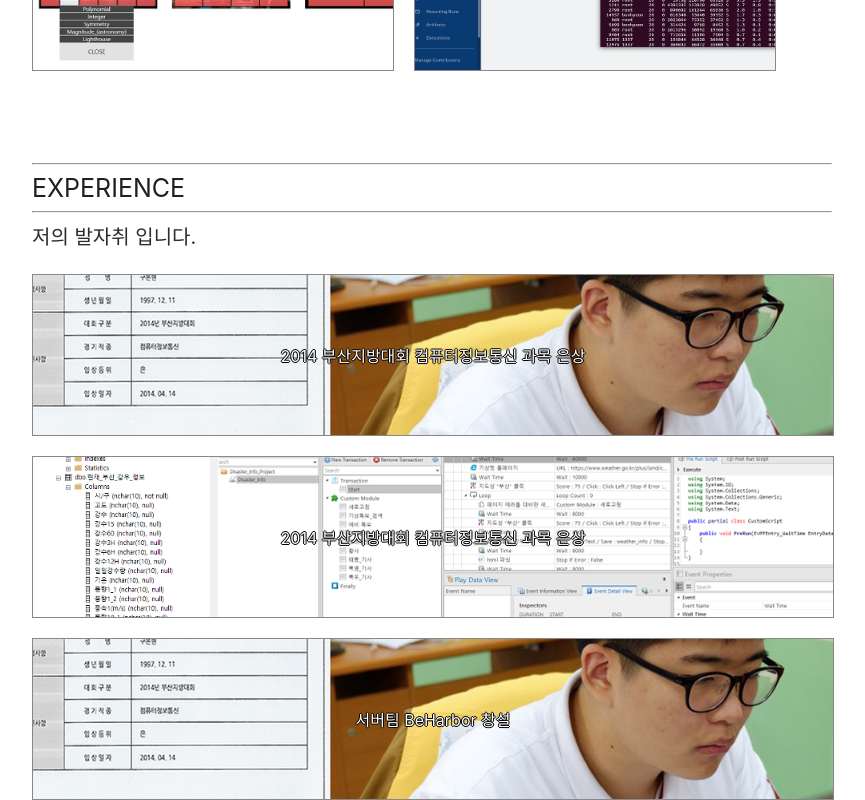
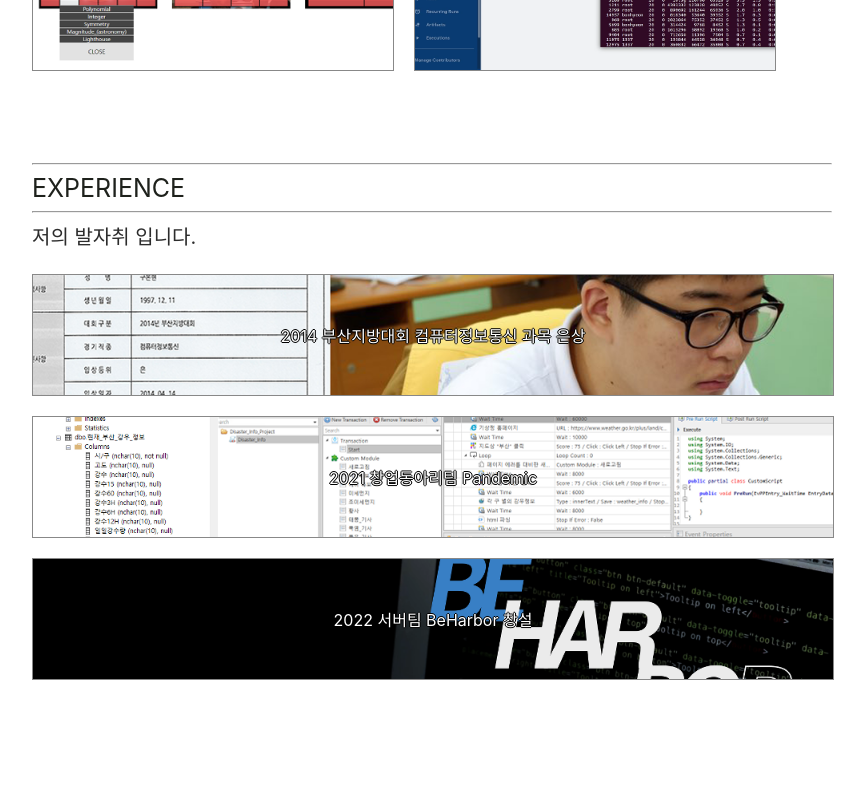
Before and after one commit to BonhyeonGu/Portfolio, a React (Create React App) app: page / in a window 1280 px wide. Shown: the part 1323-2123 px from the top of the page, without its empty margins (338-1203 px from the left). After the commit the page ends 2003 px from the top, so only its background shows below. Built offline with nearby package versions, Linux system fonts and the light colour scheme.

Commit message:
경험 내용 완료

```diff
--- a/src/component/CExper.js
+++ b/src/component/CExper.js
@@ -34,7 +34,8 @@ export default function CExper() {
                 )}
                 {hover == 1 && (
                     <div className={styles.thumIn}>
-                        지방기능대회를 붙어 1년간 부산지방대표 선수로 활동했습니다.
+                        지방기능대회를 붙어 1년간 부산지방대표 선수로 활동했습니다.<br />
+                        Quagga, Iptable를 사용한 망 구축, 분리 그리고 Samba, Bind9, AD를 이용한 DC Trust등의 설계를 구현했습니다.
                     </div>
                 )}
             </div>
@@ -47,12 +48,13 @@ export default function CExper() {
             >
                 {hover != 2 && (
                     <div className={styles.thumOut}>
-                        2014 부산지방대회 컴퓨터정보통신 과목 은상
+                        2021 창업동아리팀 Pandemic
                     </div>
                 )}
                 {hover == 2 && (
                     <div className={styles.thumIn}>
-                        지방기능대회를 붙어 1년간 부산지방대표 선수로 활동했습니다.
+                        창업팀의 백엔드-서버환경 담당으로 활동했습니다.<br />
+                        RPA 솔루션을 이용하여 아주 많은 웹 정보를 내려받는 환경을 제작했습니다. MS-SQL, IIS, RDP등을 사용했습니다.
                     </div>
                 )}
             </div>
@@ -60,17 +62,18 @@ export default function CExper() {
             <div
                 onMouseEnter={() => setHover(3)} // 마우스엔터(호버)시 키값이 저장된다
                 onMouseLeave={() => setHover(0)}  // 마우스리브 시에는 키값이 지워진다
-                style={{'backgroundImage': `url(img/c1.png)`}}
+                style={{'backgroundImage': `url(img/c3.png)`}}
                 className={styles.thum}
             >
                 {hover != 3 && (
                     <div className={styles.thumOut}>
-                        서버팀 BeHarbor 창설
+                        2022 서버팀 BeHarbor 창설
                     </div>
                 )}
                 {hover == 3 && (
                     <div className={styles.thumIn}>
-                        교내 서버의 권한이 있는 공식 서버팀 BeHarbor를 창설하고 잊혀져가는 네트워크-서버 기술을 전파했습니다.
+                        교내 서버의 권한이 있는 공식 서버팀 BeHarbor를 창설하고 잊혀져가는 네트워크-서버 기술을 전파했습니다.<br />
+                        학생들이 신청한, 또는 팀 내의 프로젝트 서비스들을 K8s, Docker를 이용해 관리했습니다.
                     </div>
                 )}
             </div>
--- a/src/component/CExper.module.css
+++ b/src/component/CExper.module.css
@@ -17,7 +17,7 @@
 
 .thum {
     width: 800px;
-    height: 160px;
+    height: 120px;
     border: 1.2px solid rgb(136, 136, 136);
     background-size: 800px 160px;
 }
@@ -25,7 +25,7 @@
 .thumOut {
     position: absolute;
     width: 800px;
-    height: 160px;
+    height: 120px;
     color: rgb(255, 255, 255);
 
     display : flex;
@@ -38,7 +38,7 @@
 .thumIn {
     position: absolute;
     width: 800px;
-    height: 160px;
+    height: 120px;
     color: rgb(255, 255, 255);
     animation-duration: 1s;
     animation-name: fd;
```
Also changed, not shown: public/img/c3.png (added), 1 other file (tests, documents, lock files or other folders).
